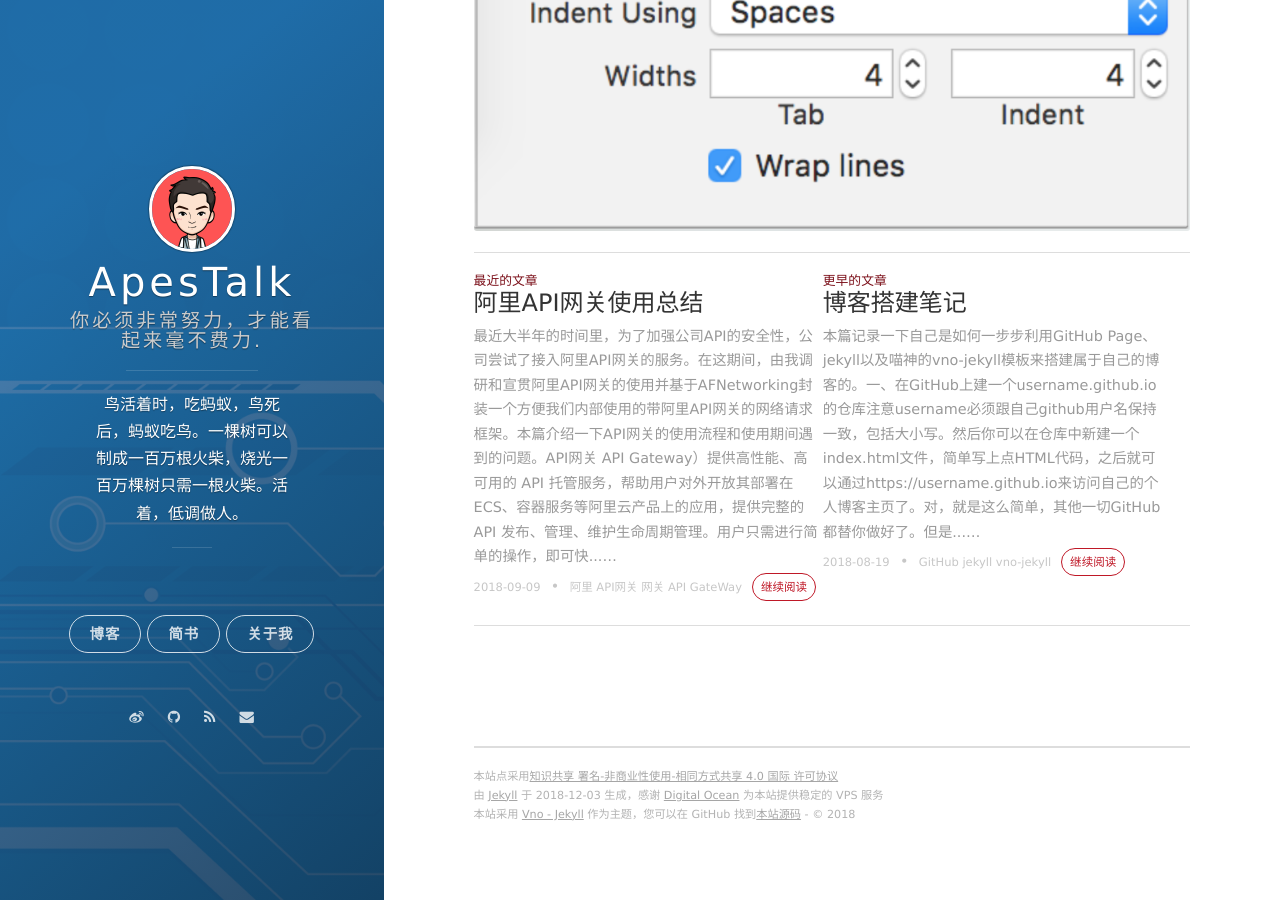
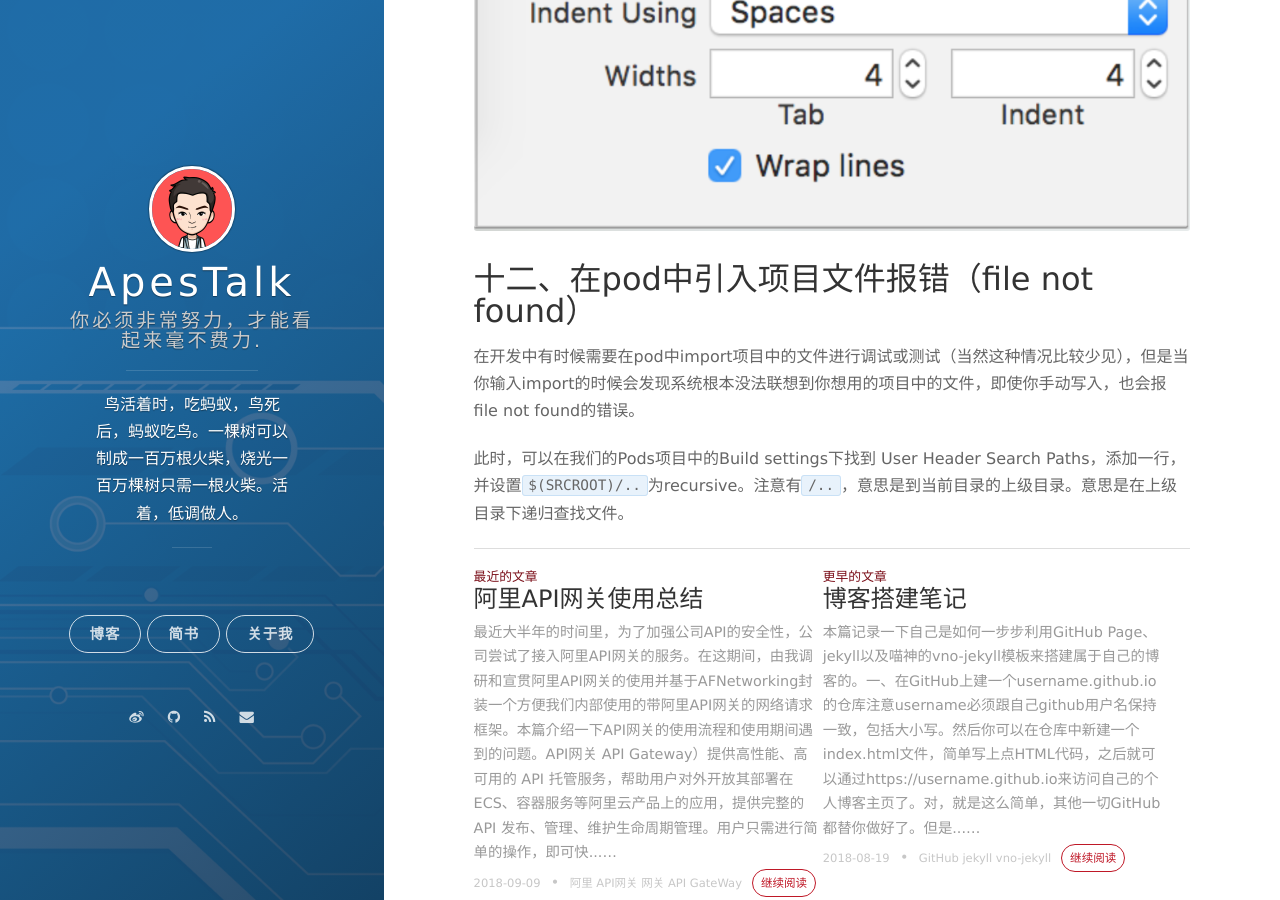
Before and after one commit to ApesTalk/ApesTalk.github.io, a Jekyll site: the page built from _posts/2018-08-21-CocoaPods使用备忘.markdown, in a window 1280 px wide and 900 px high, scrolled down 9724 px. Built offline with Jekyll 4.4.1, drawn with Linux system fonts in a browser that asks for light colours; nearby versions of some CDN libraries; comment, search, counter and statistics services are not loaded.

Commit message:
Update 2018-08-21-CocoaPods使用备忘.markdown

```diff
--- a/_posts/2018-08-21-CocoaPods使用备忘.markdown
+++ b/_posts/2018-08-21-CocoaPods使用备忘.markdown
@@ -375,3 +375,10 @@ https://github.com/cocoapods/cocoapods/search?q=[Xcodeproj]%20Unknown%20object%2
 解决办法：打开项目，在Project Document下将Project Format从Xcode 9.3-compatible修改为Xcode 8.0-compatible即可。
 
 ![Xocde_project_format](https://apestalk.github.io/assets/BlogImages/Xocde_project_format.png)
+
+
+## 十二、在pod中引入项目文件报错（file not found）
+
+在开发中有时候需要在pod中import项目中的文件进行调试或测试（当然这种情况比较少见），但是当你输入import的时候会发现系统根本没法联想到你想用的项目中的文件，即使你手动写入，也会报file not found的错误。
+
+此时，可以在我们的Pods项目中的Build settings下找到 User Header Search Paths，添加一行，并设置``$(SRCROOT)/..``为recursive。注意有``/..``，意思是到当前目录的上级目录。意思是在上级目录下递归查找文件。
```
